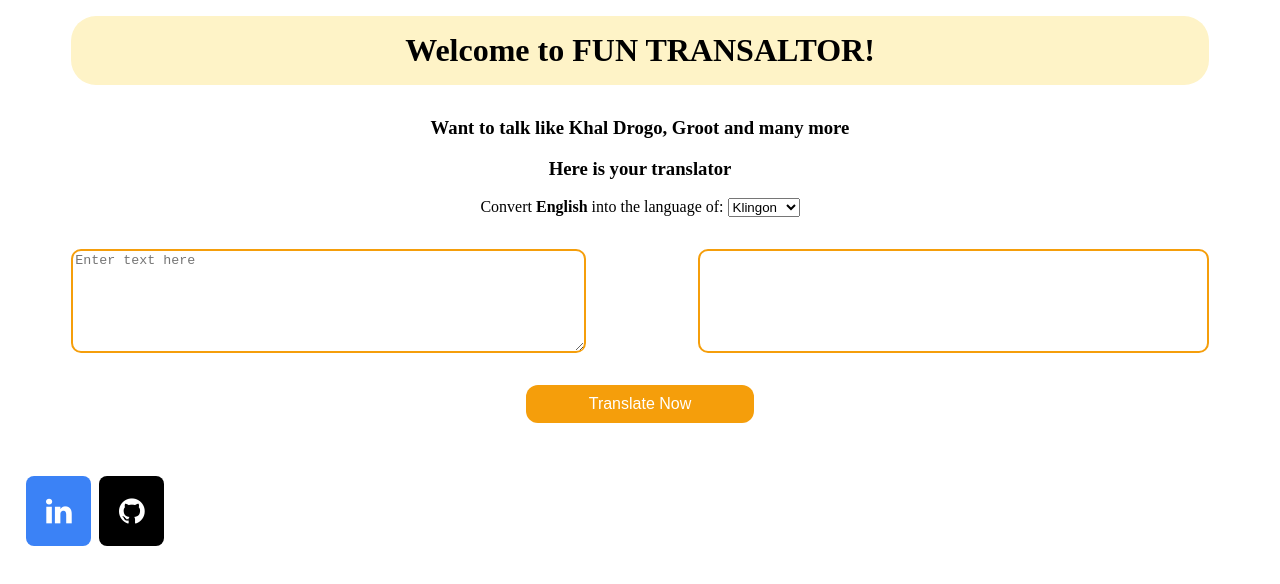
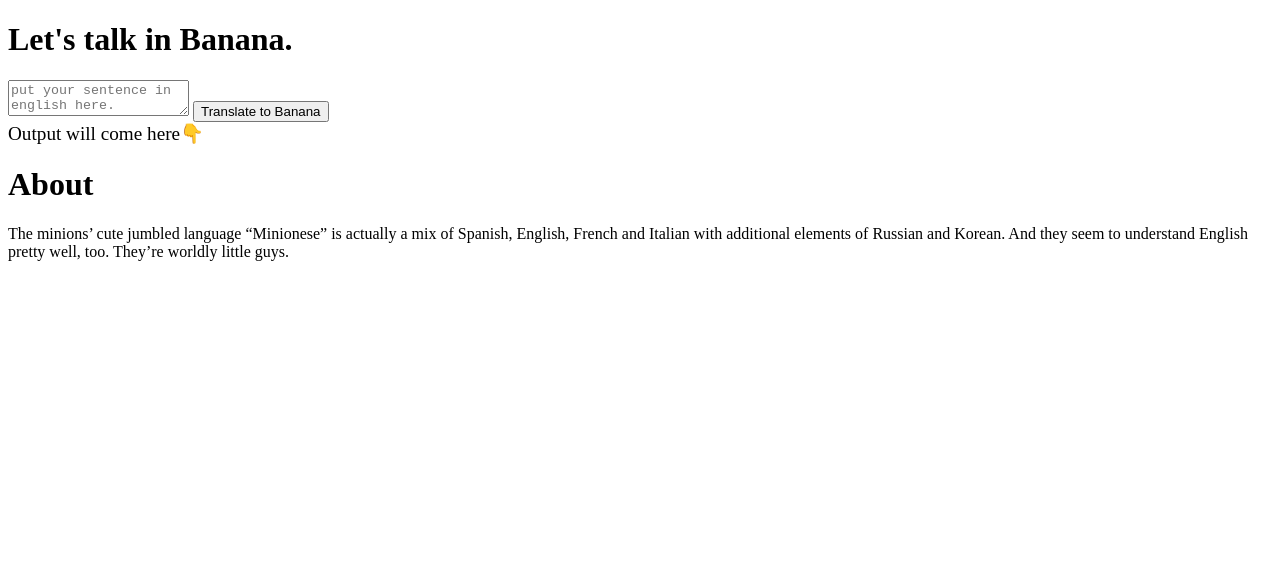
Before and after one commit to ArnavRaaj/arnav-assignment-07, a plain HTML site: page index.html in a window 1280 px wide. Drawn offline with Linux system fonts and the light colour scheme; a web font is replaced by a local one.

Commit message:
docs updation

```diff
--- a/CSS/style.css
+++ b/CSS/style.css
@@ -1,115 +1,67 @@
-@import url('https://fonts.googleapis.com/css2?family=Castoro&display=swap');
-
-body{
-    font-family: 'Castoro', serif;
-    background-image: url("/img/background1.jpg");
-    background-size: cover;
+body {
+    font-family: cursive;
+    margin: 0rem;
+    padding: 0rem;
+    min-height: 100vh;
+    display: flex;
+    flex-direction: column;
 }
 
-.container{
-    margin: auto;
-    margin-bottom: 2rem;
-    width: 90%;
-    border-radius: 25px;
-    text-align: center;
-}
-.grey{
-    background-color:#FEF3C7;
+textarea {
+    width: 80%;
+    height: 10vh;
+    display: block;
+    margin: 1rem;
+    padding: 1rem;
+    display: flex;
 }
 
-#header{
+#output {
+    border: 1px solid black;
+    width: 80%;
+    height: 10vh;
+    margin: 1rem;
     padding: 1rem;
-    margin: 1rem;
 }
 
-h1{
-    padding: 1rem 0 0 0;
-    margin: 1rem 0 0 0;
+.h1-head {
+    height: 10vh;
+    background-color: yellow;
+    padding-top: 1.5rem;
+    text-align: center;
+    margin-top: 0rem;
+    margin-bottom: 0rem;
 }
 
-
-ul{
-    list-style-type: none;
-    margin: 0 1rem 0rem 0;
-    padding: 1rem;
-    overflow: hidden;
+.container {
+    max-width: 800px;
+    margin: auto;
+    display: block;
 }
 
-
-a{
-    text-decoration: none;
-    padding: 0 1rem;
-    border-radius: 0.5rem;
-    border: 2px solid #F59E0B;
-}
-button {
-    background-color: #F59E0B; /* Green */
-    border: none;
-    color: white;
-    padding: 10px;
-    text-align: center;
-    text-decoration: none;
-    font-size: 16px;
-    margin: 0px 2px;
-    cursor: pointer;
-    border-radius: 12px;
-  }
-
-textarea{
-    border: 2px solid #F59E0B ;
-    border-radius: 10px;
-}
-input{
-    border: 2px solid #F59E0B ;
-    border-radius: 10px;
+#btn-translate {
+    margin-left: 4vh;
+    padding: 1rem;
+    background-color: yellow;
+    font-family: cursive;
+    font-weight: bold;
+    border-radius: 20px;
 }
 
-.link_color{
-    background-color: #F59E0B;
-    color: white;
-}
-.no_border{
-    border: none;
+#out-text {
+    margin-left: 2vh;
+    padding: 1rem;
 }
 
-.navigation{
-    display: inline;
-    padding: 0.5rem 1rem;
-}
-.bottom_footer{
-    display: inline;
-
-}
-.fa {
-    padding: 20px;
-    font-size: 30px;
-    width: 25px;
+.footer {
+    margin-top: auto;
+    height: 22vh;
+    background-color: yellow;
     text-align: center;
-    text-decoration: none;
-    margin: 5px 2px;
-}
-.fa:hover {
-    opacity: 0.7;
+    padding-bottom: 1rem;
 }
 
-.fa-linkedin {
-  background: #3B82F6;
-  color:white;
-  border: none;
+.foot-para {
+    max-width: 700px;
+    margin: auto;
 }
-.fa-github {
-    background:black;
-    color:white;
-    border: none;
-  }
-
-@media screen and (max-width: 800px) {
-
-    .navigation{
-        display: block;
-        padding: 0.5rem 1rem;
-    }
-    .footer{
-        display: block;
-    }
-  }
--- a/app.js
+++ b/app.js
@@ -1,29 +1,31 @@
-var inputValue = document.getElementById("input");
-var btn = document.getElementById("translate");
-var outputBox = document.getElementById("output");
-var selectLang = document.getElementById("fromEnglish");
+// DOTHRAKI TRANSLATION JS
+var btnTranslate = document.querySelector("#btn-translate");
+var txtInput = document.querySelector("#txt-input");
+var outputDiv = document.querySelector("#output");
+var serverURL = "https://api.funtranslations.com/translate/dothraki.json"
 
-var lang = selectLang.value;
-var url = "https://api.funtranslations.com/translate/"+lang+".json?text=";
-selectLang.addEventListener("change",function(){
-    lang = selectLang.value;
-    url = "https://api.funtranslations.com/translate/"+lang+".json?text=";
-})
-
-btn.addEventListener("click",translator);
-
-
-
-function errorHandler(error){
-    alert("We are having some issues,please try out after some time", error);
+//  SERVER URL FOR TRANSLATION
+function getTranslationURL(input) {
+    return serverURL + "?" + "text=" + input
 }
 
+function errorHandler(error) {
+    console.log("error occured", error);
+    alert("something wrong with server! try again after some time")
+}
 
-function translator(){
-    fetch(url+inputValue.value)
-    .then(response => response.json())
-    .then(data => {
-            outputBox.innerText = data.contents.translated;
+function clickEventHandler() {
+    var inputVal = txtInput.value; // taking input
+
+    // calling server for processing
+    fetch(getTranslationURL(inputVal))
+        .then(response => response.json())
+        .then(json => {
+            var translatedText = json.contents.translated;
+            outputDiv.innerText = translatedText; // output
         })
-    .catch(errorHandler);
-}
+        .catch(errorHandler)
+
+};
+
+btnTranslate.addEventListener("click", clickEventHandler)
--- a/index.html
+++ b/index.html
@@ -1,44 +1,31 @@
 <!DOCTYPE html>
+<html lang="en">
 
-<html>
-    <head>
-        <meta charset="utf-8">
-        <meta http-equiv="X-UA-Compatible" content="IE=edge">
-        <title>Arnav's Fun Translator</title>
-        <meta name="viewport" content="width=device-width, initial-scale=1">
-        <link rel="stylesheet" href="https://cdnjs.cloudflare.com/ajax/libs/font-awesome/4.7.0/css/font-awesome.min.css">
-        <link rel="stylesheet" href="/CSS/style.css">
-    </head>
-    <body>
-        <div class="container grey" >
-            <h1 id="header">Welcome to FUN TRANSALTOR! </h1>
-        </div>
-        <div class="container" >
-            <h3 >Want to talk like Khal Drogo, Groot and many more</h3>
-            <h3 >Here is your translator</h3>
-            <label for="From">Convert <strong>English</strong> into the language of:</label>
-                <select name="From" id="fromEnglish">
-                    <option value="klingon">Klingon</option>
-                    <option value="groot">Groot</option>
-                    <option value="dothraki">Dothraki</option>
-                    <option value="valyrian">Valyrian</option>
-                </select>
-        </div>
-        <div class="container" style="display: flex;">
-            <textarea style="width: 45%;" id="input" placeholder="Enter text here" rows="4" ></textarea>
-            <div style="width:10%"></div>
-            <div style="border: 2px solid #F59E0B; border-radius:10px;width: 45%;height:100px;" id="output" ></div>
-        </div>
-        <div class="container" >
-            <button style="width: 20%;" id="translate" > Translate Now</button>
-        </div>
+<head>
+    <meta charset="UTF-8">
+    <meta name="viewport" content="width=device-width, initial-scale=1.0">
+    <title>Arnav's Banana Talk</title>
+</head>
 
-        <div class="footer">
-                <ul>
-                    <li class="bottom_footer" ><a target="_blank" rel="noopener" class="fa fa-linkedin" href="https://www.linkedin.com/in/ashish-yadav-875004148/" class="link_color" ></a></li>
-                    <li class="bottom_footer"><a target="_blank" rel="noopener" class="fa fa-github" href="https://github.com/ashishy258?tab=repositories" class="link_color" ></a></li>
-                </ul>
-        </div>
-        <script src="/js/translator.js" type="text/javascript" ></script>
-    </body>
+<body>
+    <h1 class="h1-head">Let's talk in Banana.</h1>
+
+    <div class="container">
+        <textarea id="txt-input" placeholder="put your sentence in english here."></textarea>
+        <button id="btn-translate">Translate to Banana</button>
+
+        <div id="out-text" style="font-size: larger;">Output will come here👇</div>
+        <div id="output"></div>
+    </div>
+
+    <footer class="footer">
+        <h1>About</h1>
+            <p class="foot-para">
+                The minions’ cute jumbled language “Minionese” is actually a mix of Spanish, English, French and Italian with additional elements of Russian and Korean. And they seem to understand English pretty well, too. They’re worldly little guys.
+            </p>
+    </footer>
+
+    <script src="app.js" type="text/javascript"></script>
+</body>
+
 </html>
```
